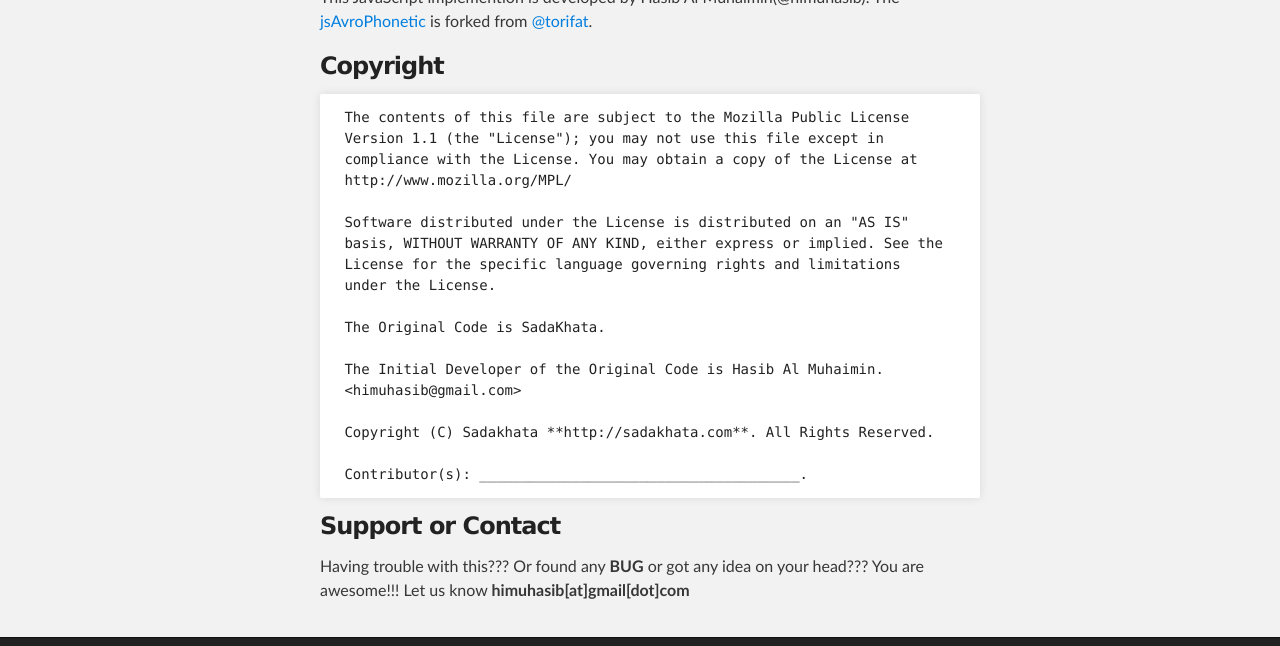
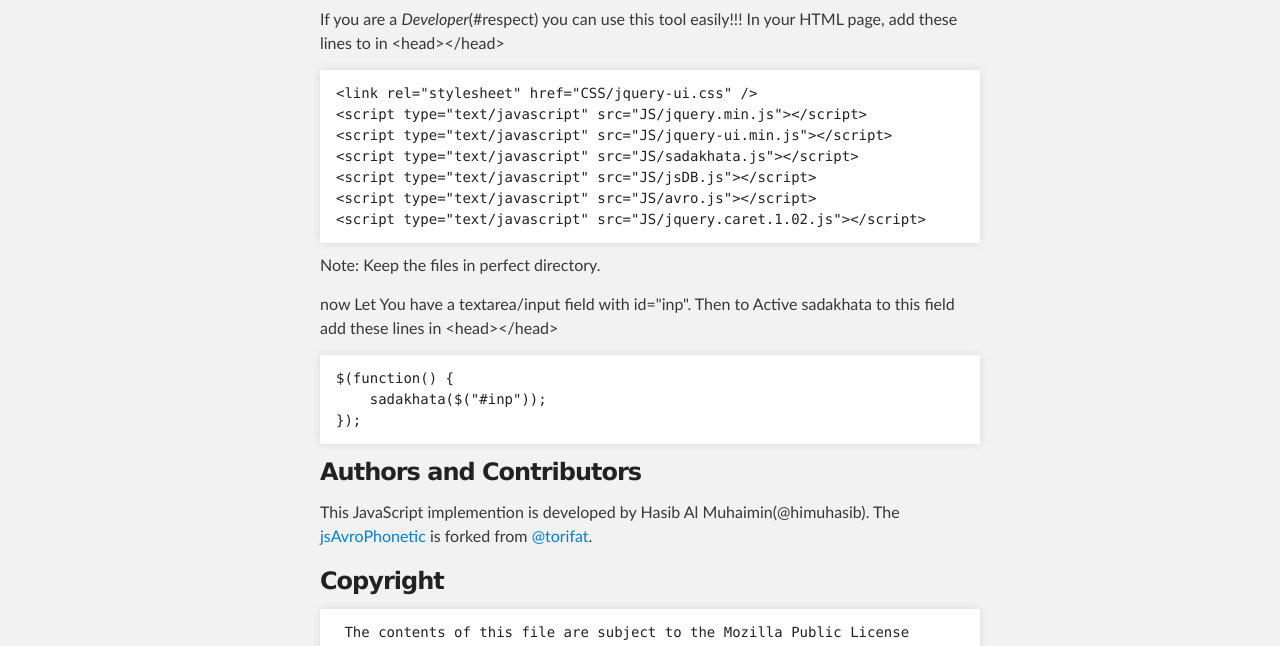
Before and after one commit to himuhasib/JSadakhata, a plain HTML site: page index.html in a window 1280 px wide. Shown: the part 454-1100 px from the top of the page. Drawn offline with Linux system fonts and the light colour scheme.

```diff
--- a/index.html
+++ b/index.html
@@ -34,6 +34,28 @@
         <h3>Welcome to JSadaKhata</h3>
 
 <p>JSadakhata is a Javascript+HTML implemention of SADAKHATA. You just need to Download-&gt;unzip-&gt;Open <strong>sadakhata.html</strong>. It'll automatically opened with your default browser. Then write :)</p>
+
+<h2>For Developer</h2>
+
+<p>If you are a <em>Developer</em>(#respect) you can use this tool easily!!! In your HTML page, add these lines to in &lt;head&gt;&lt;/head&gt;</p>
+
+<pre><code>&lt;link rel="stylesheet" href="CSS/jquery-ui.css" /&gt;
+&lt;script type="text/javascript" src="JS/jquery.min.js"&gt;&lt;/script&gt;
+&lt;script type="text/javascript" src="JS/jquery-ui.min.js"&gt;&lt;/script&gt;
+&lt;script type="text/javascript" src="JS/sadakhata.js"&gt;&lt;/script&gt;
+&lt;script type="text/javascript" src="JS/jsDB.js"&gt;&lt;/script&gt;
+&lt;script type="text/javascript" src="JS/avro.js"&gt;&lt;/script&gt;
+&lt;script type="text/javascript" src="JS/jquery.caret.1.02.js"&gt;&lt;/script&gt;
+</code></pre>
+
+<p>Note: Keep the files in perfect directory.</p>
+
+<p>now Let You have a textarea/input field with id="inp". Then to Active sadakhata to this field add these lines in &lt;head&gt;&lt;/head&gt;</p>
+
+<pre><code>$(function() {
+    sadakhata($("#inp"));
+});
+</code></pre>
 
 <h3>Authors and Contributors</h3>
 
```
Also changed, not shown: params.json (+1 -1 lines).
